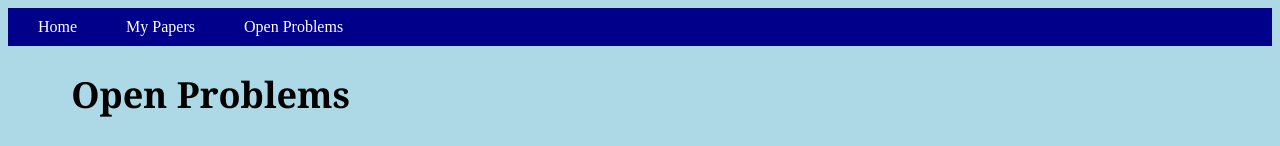
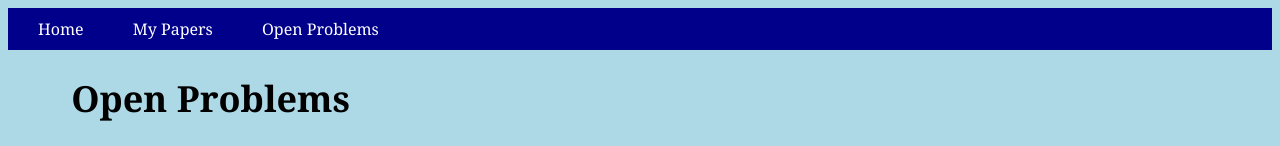
Before and after one commit to paulhamr/home, a plain HTML site: page openproblems.html in a window 1280 px wide. Shown: the top 146 px of the page. Drawn offline with nearby package versions, Linux system fonts and the light colour scheme.

Commit message:
fixing font for header

```diff
--- a/openproblems.html
+++ b/openproblems.html
@@ -55,7 +55,8 @@
     list-style-type: none;
     margin: 0;
     padding: 0;
-    text-align: left; /* Aligns navigation to the right */
+    text-align: left; /* Aligns navigation to the left */
+    font-family: Georgia;
 }
 nav ul li {
     display: inline;
```
Also changed, not shown: index.html (+1 -0 lines), papers.html (+1 -0 lines).
